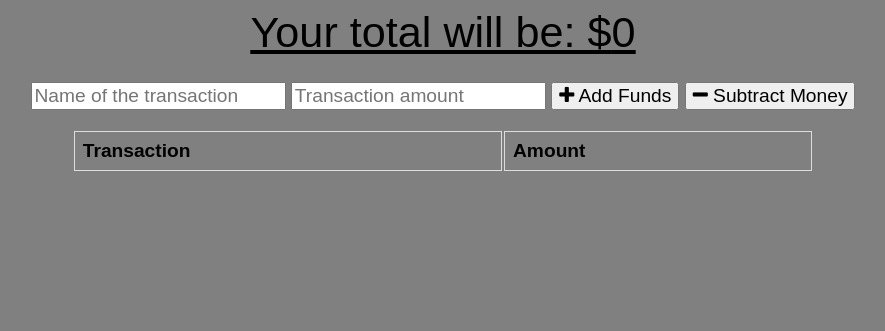
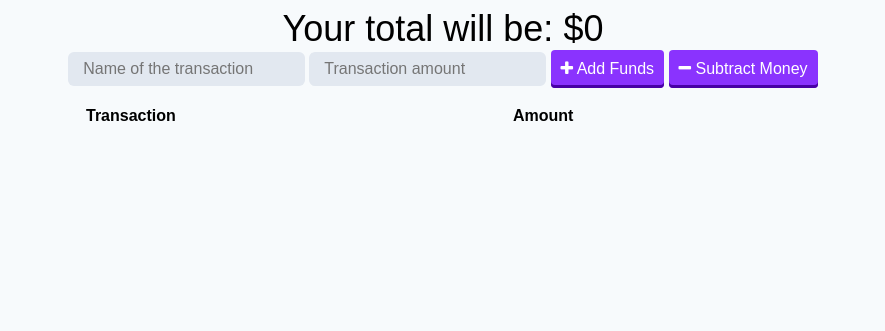
Before and after one commit to brandonespencer/PWA-Budget-Tracker, a website: page public/index.html in a window 1280 px wide. Shown: the whole page, without its empty margins (197-1082 px from the left). Drawn offline with nearby package versions, Linux system fonts and the light colour scheme; no server answers.

Commit message:
Update styles.css

```diff
--- a/public/assets/css/styles.css
+++ b/public/assets/css/styles.css
@@ -1,3 +1,5 @@
+
+/*
 body {
   font-size: 120%;
   font-family: Arial;
@@ -50,3 +52,89 @@ tr:nth-child(even) {
   width: 90%;
   margin: 0 auto;
 }
+*/
+
+
+
+
+*, *::before, *::after {
+  box-sizing: border-box;
+}
+
+body {
+  font-size: 16px;
+  font-family: Arial;
+  background-color: #F7FAFC;
+}
+
+button,
+input {
+  font-size: 1em;
+  font-family: Arial;
+}
+
+label {
+  font-weight: 900;
+}
+
+input {
+  border: 2px solid transparent;
+  border-radius: 6px;
+  padding: .4em .8em;
+  background-color: #E2E8F0;
+}
+
+input:focus {
+  background-color: #FFFFFF;
+  border: 2px solid #CBD5E0;
+  outline: 0;
+}
+
+button {
+  background: #8A33FE;
+  border: none;
+  border-radius: 4px;
+  cursor: pointer;
+  color: #FFFFFF;
+  padding: 10px;
+  box-shadow: inset 0 -3px 0 0 #4801A5;
+}
+
+button:active {
+  box-shadow: none;
+  transform: translateY(3px);
+}
+
+table {
+  width: 100%;
+}
+
+.error {
+  color: red;
+}
+
+.wrapper {
+  margin: 0 auto;
+  max-width: 800px;
+  text-align: center;
+}
+
+.total {
+  font-size: 150%;
+}
+
+form {
+  margin-top: 25px;
+}
+
+.transactions {
+  text-align: left;
+  max-height: 300px;
+  overflow: auto;
+  width: 90%;
+  margin: 0 auto;
+}
+
+.transaction-buttons {
+  margin-top: 25px;
+}
```
